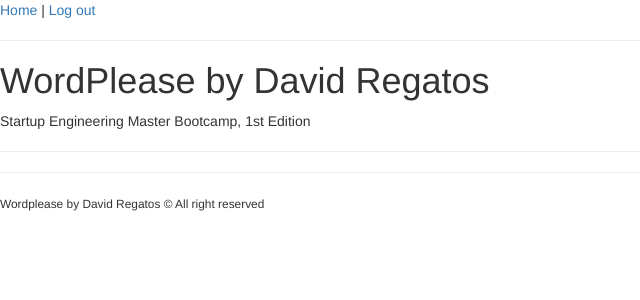
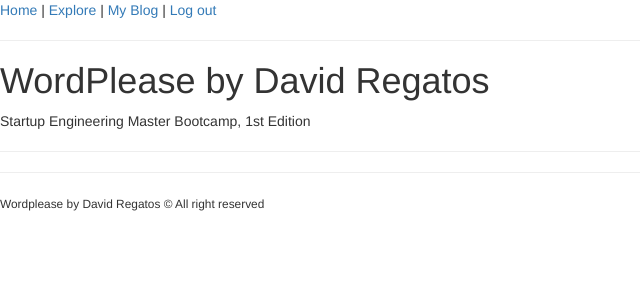
Before and after one commit to dregatos/Keepcoding_DjangoModule_WordPlease, a Django app: a page that uses wordplease/templates/base.html in a window 1280 px wide. Shown: the top 300 px of the page, without its empty margins (0-640 px from the left). Run offline with Django 3.2, Linux system fonts and the light colour scheme; the visitor is signed in with stand-in values (Sample User, id 1); some libraries are stand-ins or nearby versions.

Commit message:
logged users can access their blogs through the 'My Blog' button of the Navigation Bar;

```diff
--- a/wordplease/templates/base.html
+++ b/wordplease/templates/base.html
@@ -12,9 +12,14 @@
     <nav>
         <a href="{% url 'blogs_home' %}">Home</a>
         |
+        <a href="{% url 'blogs_list' %}">Explore</a>
         {% if user.is_authenticated %}
+            |
+            <a href="{% url 'blog_detail' username=user.username %}">My Blog</a>
+            |
             <a href="{% url 'users_logout' %}">Log out</a>
         {% else %}
+            |
             <a href="{% url 'users_login' %}">Log in</a>
             |
             <a href="{% url 'users_signup' %}">Sign up</a>
```
